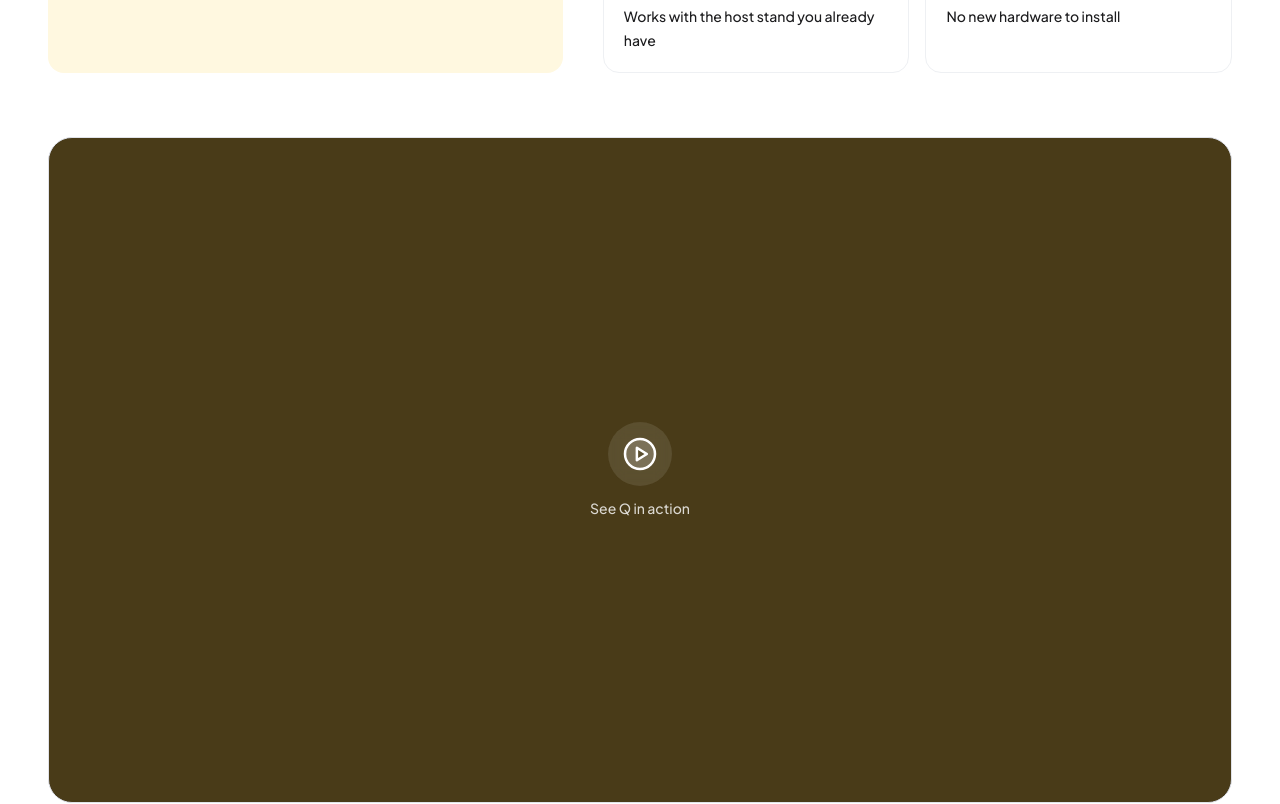
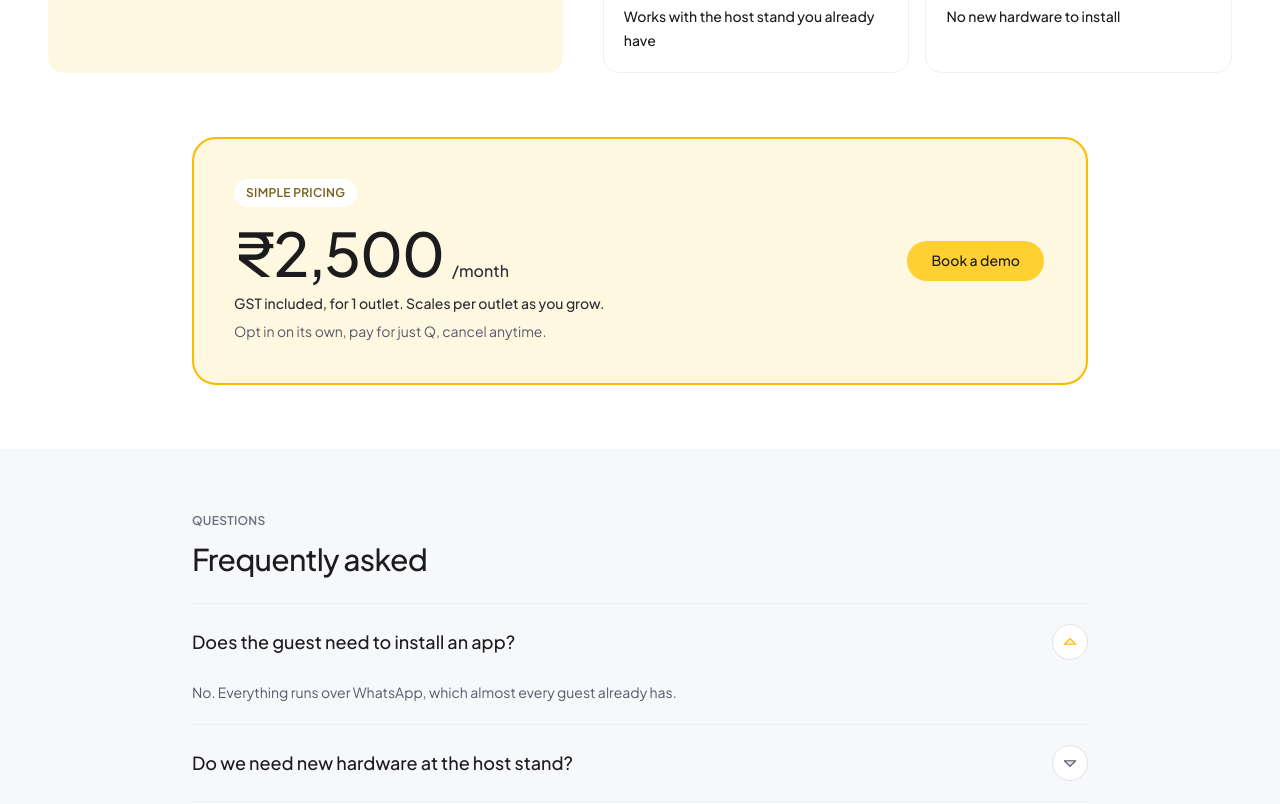
Before and after one commit to mrcodefrost/restro-tech, a Next.js app: page /products/queue-reservations in a window 1280 px wide. Shown: the part 1620-2424 px from the top of the page. Built offline with nearby package versions, Linux system fonts and the light colour scheme.

Commit message:
fix(products): hide unbuilt demo-video section
- gate the product demo-video block behind a SHOW_DEMO_VIDEO flag,
  since no product has a real video yet and the play button did nothing
- note the gap in business-context.md so it's re-enabled once videos
  are recorded per product

```diff
--- a/src/features/products/product-detail-page.tsx
+++ b/src/features/products/product-detail-page.tsx
@@ -19,6 +19,9 @@ import { FaqAccordion } from "../shared/components/faq-accordion";
 import { StepFlow } from "../shared/components/step-flow";
 
 const featureIcons = [Lightning, ShieldCheck, DeviceMobile, Bell, Users, ChartBar, GearSix, Sparkle];
+
+// No demo video exists for any product yet. Flip on per-product once one is ready.
+const SHOW_DEMO_VIDEO = false;
 
 type ProductDetailPageProps = {
   product: Product;
@@ -168,6 +171,7 @@ export function ProductDetailPage({ product }: ProductDetailPageProps) {
         </div>
       </section>
 
+      {SHOW_DEMO_VIDEO && (
         <section className="px-6 pb-16 md:px-10 lg:px-12">
           <div className="mx-auto max-w-7xl">
             <button
@@ -190,6 +194,7 @@ export function ProductDetailPage({ product }: ProductDetailPageProps) {
             </button>
           </div>
         </section>
+      )}
 
       <section className="px-6 pb-16 md:px-10 lg:px-12">
         <div className="mx-auto max-w-4xl">
```
Also changed, not shown: 1 other file (tests, documents, lock files or other folders). Lines whose indentation alone changed are shown as unchanged.
